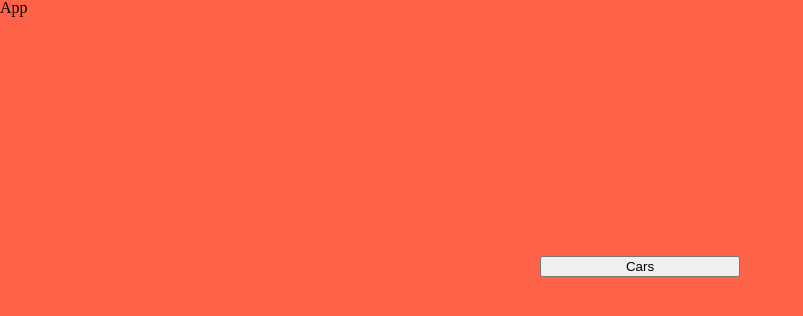
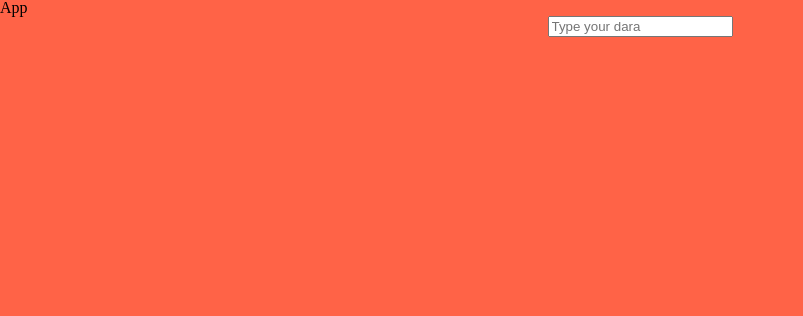
Before and after one commit to Chester97/react_components, a React (Create React App) app: page / in a window 1280 px wide. Shown: the top 316 px of the page, without its empty margins (0-803 px from the left). Built offline with nearby package versions, Linux system fonts and the light colour scheme.

Commit message:
feat: SearchBox tests and basic implementations

```diff
--- a/package.json
+++ b/package.json
@@ -6,6 +6,7 @@
     "@testing-library/jest-dom": "^5.11.4",
     "@testing-library/react": "^11.1.0",
     "@testing-library/user-event": "^12.1.10",
+    "lodash.debounce": "^4.0.8",
     "react": "^17.0.1",
     "react-dom": "^17.0.1",
     "react-scripts": "4.0.1",
--- a/src/Components/App/App.js
+++ b/src/Components/App/App.js
@@ -1,5 +1,6 @@
 import Dropdown from '../Dropdown/Dropdown';
 import * as S from './styles';
+import SearchBox from "../SearchBox/SearchBox";
 
 const dropDownOptions = [{name: "BMW", id: 0}, {name: "Audi", id: 1}, {name: "Mercedes", id: 2}];
 
@@ -7,7 +8,8 @@ function App() {
   return (
     <S.App>
       App
-      <Dropdown options={dropDownOptions} initialValue="Cars"/>
+      <SearchBox placeholder="Type your dara" data={dropDownOptions}/>
+      {/*<Dropdown options={dropDownOptions} initialValue="Cars"/>*/}
     </S.App>
   );
 }
--- /dev/null
+++ b/src/Components/SearchBox/SearchBox.js
@@ -0,0 +1,47 @@
+import { useState, useRef } from 'react';
+import { string, arrayOf, shape, number } from 'prop-types';
+import * as S from './styles';
+import debounce  from 'lodash.debounce';
+
+function compareStrig(str1,str2) {
+  return str1.localeCompare(str2, undefined, { sensitivity: 'base' });
+}
+
+function SearchBox({placeholder, data}) {
+  const inputRef = useRef(null);
+  const [showList, setShowList] = useState(false);
+  const [items,setItems] = useState([]);
+
+  const foo = () => {
+    console.log(inputRef.current.value);
+    if(inputRef.current.value !== '') {
+      setShowList(true);
+    }
+  }
+
+  return (
+    <S.SearchBoxContainer>
+      <input type="text" placeholder={placeholder} ref={inputRef} aria-label="search-input" onChange={foo} onFocus={() => setShowList(true)}/>
+      { showList && (<div data-testid="prop-list">
+        elo
+        {
+          items.map((item) => <div>{item}</div>)
+        }
+      </div>)}
+    </S.SearchBoxContainer>
+  )
+}
+
+export default SearchBox;
+
+SearchBox.propTypes = {
+  placeholder: string,
+  data: arrayOf(shape({
+    name: string,
+    id: number,
+  }))
+}
+
+SearchBox.defaultProps = {
+  placeholder: 'Your value...'
+}
--- /dev/null
+++ b/src/Components/SearchBox/styles.js
@@ -0,0 +1,6 @@
+import styled from 'styled-components';
+
+export const SearchBoxContainer = styled.div`
+  display: flex;
+  justify-content: center;
+`;
```
Also changed, not shown: 2 other files (tests, documents, lock files or other folders).
